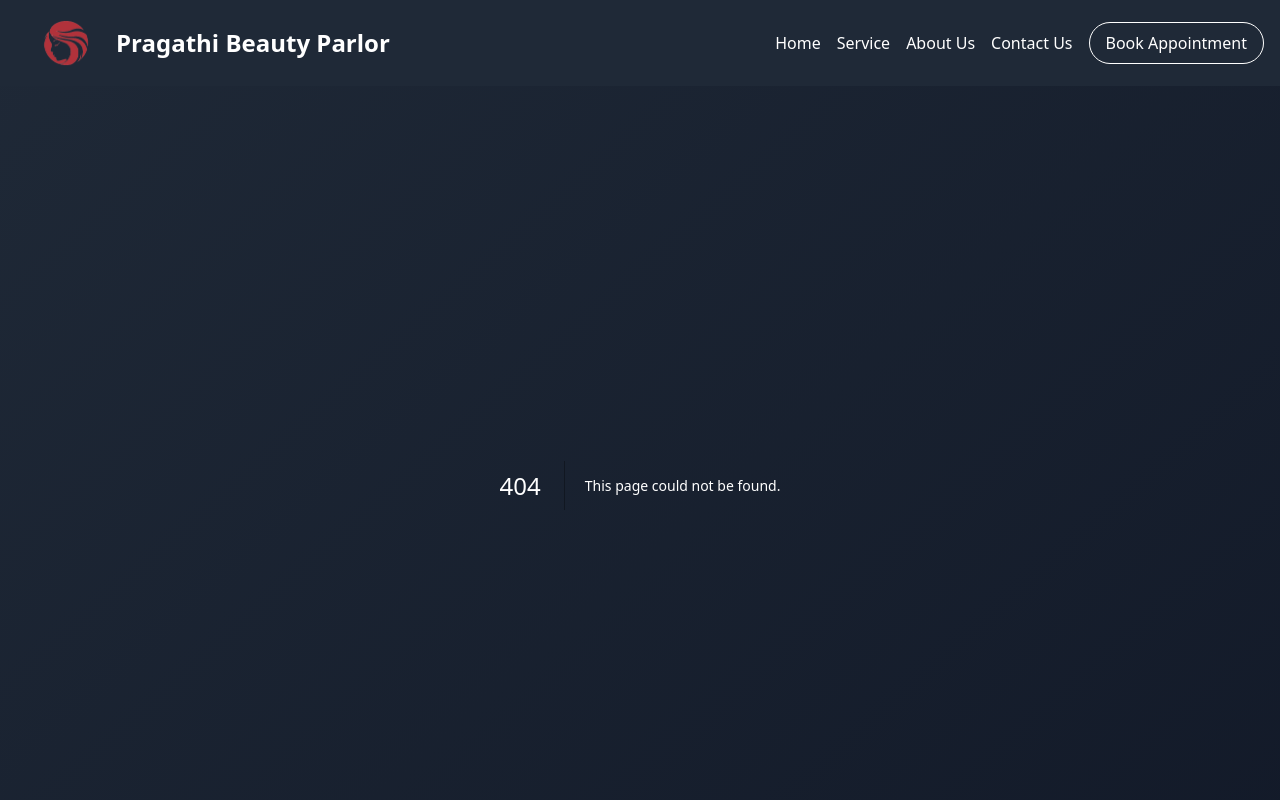
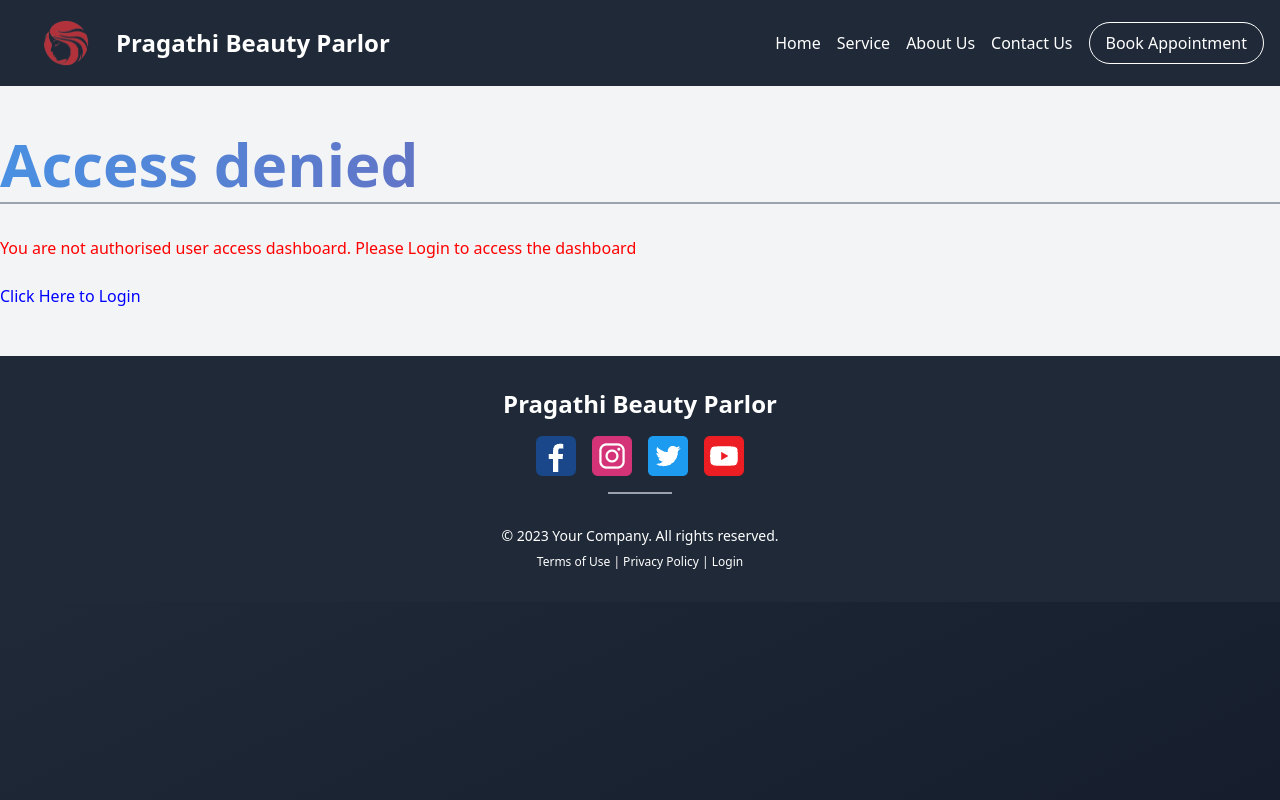
Before and after one commit to SourceLastBenchCoder/Beauty-Parlor-NextJs-Template, a Next.js app: page /dashboard in a window 1280 px wide. Before the commit this address had no page. Shown: the top 800 px of the page. Built offline with nearby package versions, Linux system fonts and the light colour scheme.

Commit message:
dashboard page added

```diff
--- /dev/null
+++ b/src/app/dashboard/page.jsx
@@ -0,0 +1,44 @@
+"use client"
+import React from "react";
+import { useAuth } from "@/app/login/AuthContext";
+import Link from "next/link";
+
+const Dashboard = () => {
+  const { user } = useAuth();
+
+  return (
+    <>
+      {user ? (
+        <section className="bg-gray-100 py-12">
+          <div className="container mx-auto">
+            <h1 className="text-6xl font-bold mb-2 gradient-text">
+              Welcome {user.fullname}
+            </h1>
+            <div className="mx-auto border-t-2 border-gray-400 mb-8"></div>
+            <h5 style={{ color: "blue" }}>
+              You are successfully logged in to the appplication
+            </h5>
+          </div>
+        </section>
+      ) : (
+        <section className="bg-gray-100 py-12">
+          <div className="container mx-auto">
+            <h1 className="text-6xl font-bold mb-2 gradient-text">
+              Access denied
+            </h1>
+            <div className="mx-auto border-t-2 border-gray-400 mb-8"></div>
+            <h5 style={{ color: "red" }}>
+              You are not authorised user access dashboard. Please Login to access the dashboard
+              <br /> <br />
+              <Link href="/login" style={{ color: "blue" }}>
+                Click Here to Login
+              </Link>
+            </h5>
+          </div>
+        </section>
+      )}
+    </>
+  );
+};
+
+export default Dashboard;
--- a/src/app/login/page.jsx
+++ b/src/app/login/page.jsx
@@ -1,6 +1,7 @@
 "use client";
 import { useAuth } from "./AuthContext";
 import React, { useState } from "react";
+import Dashboard from "@/app/dashboard/page";
 
 const userData = [
   {
@@ -28,6 +29,7 @@ export default function Login() {
   const [email, setEmail] = useState("");
   const [password, setPassword] = useState("");
   const [error, setError] = useState("");
+  const [isAuthenticated, setIsAuthenticated] = useState(false);
 
   const handleLogin = (e) => {
     e.preventDefault();
@@ -43,14 +45,18 @@ export default function Login() {
         email: user.email,
         password: user.password,
       };
+      setIsAuthenticated(true);
       login(userData);
       // Add code to navigate to dashboard or perform other actions
     } else {
+      setIsAuthenticated(false);
       setError("Invalid email or password");
     }
   };
 
   return (
+    <>
+      {!isAuthenticated ? (
         <div className="min-h-screen flex items-center justify-center bg-gray-50 px-4 sm:px-6 lg:px-8">
           <div className="max-w-md w-full space-y-8">
             <div>
@@ -76,7 +82,7 @@ export default function Login() {
                     onChange={(e) => setEmail(e.target.value)}
                   />
                 </div>
-            <br/>
+                <br />
                 <div>
                   <label htmlFor="password" className="sr-only">
                     Password
@@ -108,5 +114,9 @@ export default function Login() {
             </form>
           </div>
         </div>
+      ) : (
+        <Dashboard />
+      )}
+    </>
   );
 }
--- a/src/components/NavBar/NavBar.jsx
+++ b/src/components/NavBar/NavBar.jsx
@@ -101,6 +101,7 @@ const Navbar = () => {
         <div className="container mx-auto flex justify-between items-center">
           <div className="flex-1 p-2">
             <p className="text-white">Welcome {user.username}</p>
+            <button onClick={logout}>Logout</button>
           </div>
           <div className="flex-1 p-2 flex justify-end">
             <ul className="flex space-x-4">
```
Lines whose indentation alone changed are shown as unchanged.
